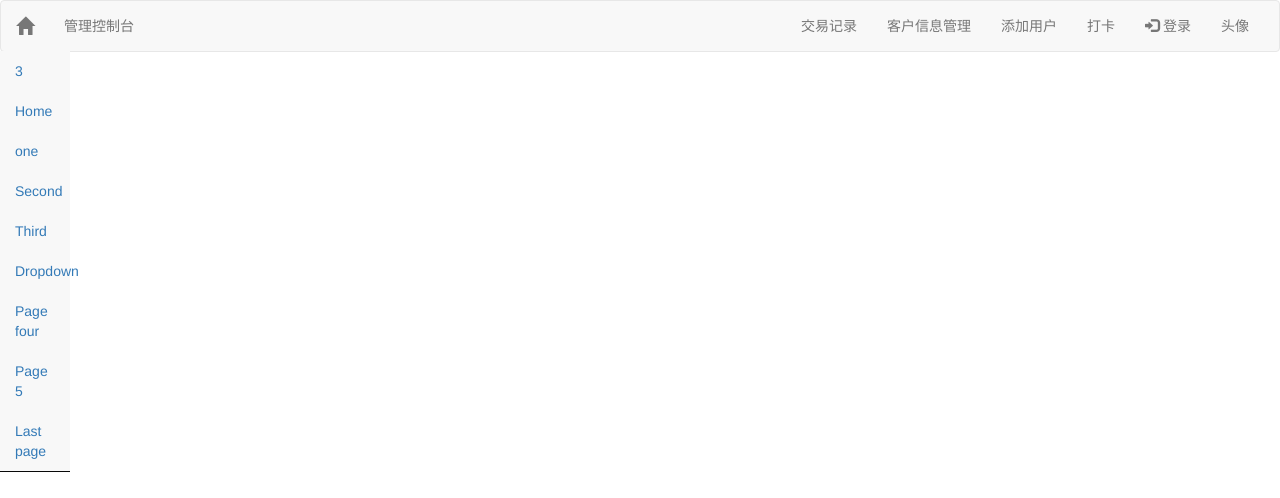
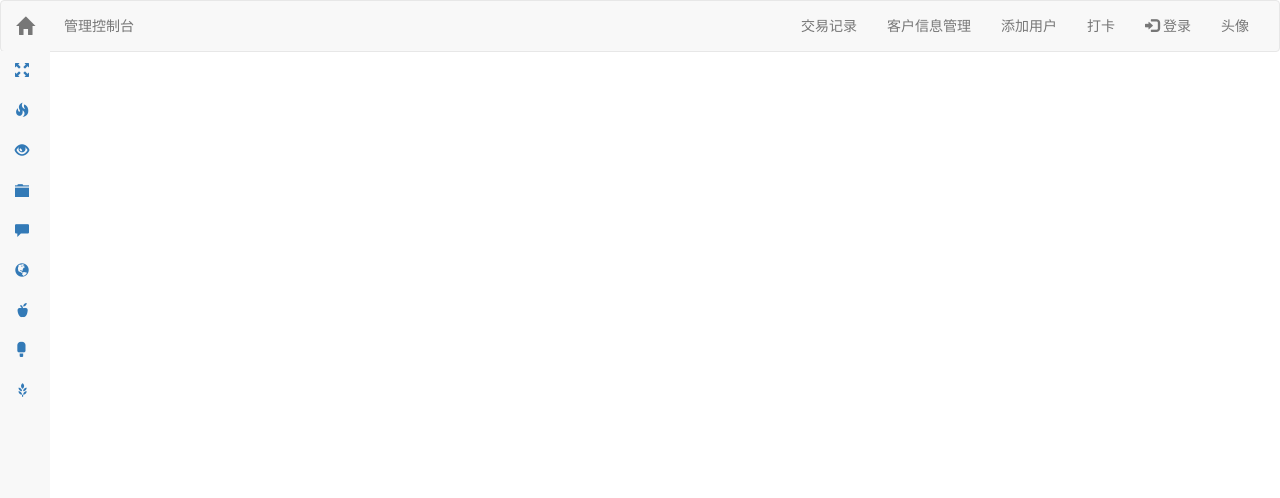
Before and after one commit to QiUYuuu/Management-console, a Vue app in the folder mmc/: page /index in a window 1280 px wide. Shown: the top 498 px of the page. Built offline with nearby package versions, Linux system fonts and the light colour scheme.

Commit message:
一些界面优化

```diff
--- a/mmc/src/components/index.vue
+++ b/mmc/src/components/index.vue
@@ -13,35 +13,35 @@
             <ul class="nav navbar-nav navbar-right">
               <li><router-link to="/add">交易记录</router-link></li>
               <li><router-link to="/add">客户信息管理</router-link></li>
-              <li><router-link to="/add">添加用户</router-link></li>
+              <li><router-link to="/reg">添加用户</router-link></li>
               <li><router-link to="/add">打卡</router-link></li>
-              <li><router-link to="/add"><span class="glyphicon glyphicon-log-in"></span> 登录</router-link></li>
+              <li><router-link to="/"><span class="glyphicon glyphicon-log-in"></span> 登录</router-link></li>
               <li><router-link to="/add">头像</router-link></li>
             </ul>
           </div><!--/.nav-collapse -->
         </div>
       </nav>
-      <nav style="width: 70px;top: 51px; background-color: #F8F8F8" class="navbar navbar-inverse navbar-fixed-top" id="sidebar-wrapper"
+      <nav style="width: 50px;height:100%;top: 51px; background-color: #F8F8F8" class="navbar navbar-inverse navbar-fixed-top" id="sidebar-wrapper"
            role="navigation">
         <ul class="nav sidebar-nav">
-          <li class="sidebar-brand"> <a href="#">  3 </a> </li>
-          <li> <a href="#"> <i class="fa fa-fw fa-home"> </i> Home </a> </li>
-          <li> <a href="#"> <i class="fa fa-fw fa-folder"> </i>  one </a> </li>
-          <li> <a href="#"> <i class="fa fa-fw fa-file-o"> </i> Second  </a> </li>
-          <li> <a href="#"> <i class="fa fa-fw fa-cog"> </i> Third </a> </li>
-          <li class="dropdown"> <a href="#" class="dropdown-toggle" data-toggle="dropdown"> <i class="fa fa-fw fa-plus"> </i> Dropdown  </a>
+          <li class="sidebar-brand"> <a href="#"> <span class="glyphicon glyphicon-fullscreen" aria-hidden="true"></span> </a> </li>
+          <li> <a href="#"> <i class="fa fa-fw fa-home"> </i> <span class="glyphicon glyphicon-fire" aria-hidden="true"></span> </a> </li>
+          <li> <a href="#"> <i class="fa fa-fw fa-folder"> </i>  <span class="glyphicon glyphicon-eye-open" aria-hidden="true"></span> </a> </li>
+          <li> <a href="#"> <i class="fa fa-fw fa-file-o"> </i> <span class="glyphicon glyphicon-folder-close" aria-hidden="true"></span>  </a> </li>
+          <li> <a href="#"> <i class="fa fa-fw fa-cog"> </i> <span class="glyphicon glyphicon-comment" aria-hidden="true"></span> </a> </li>
+          <li class="dropdown"> <a href="#" class="dropdown-toggle" data-toggle="dropdown"> <i class="fa fa-fw fa-plus"> </i> <span class="glyphicon glyphicon-globe" aria-hidden="true"></span>  </a>
             <ul class="dropdown-menu" role="menu">
-              <li class="dropdown-header"> Dropdown heading </li>
-              <li> <a href="#"> Action </a> </li>
-              <li> <a href="#"> Another action </a> </li>
-              <li> <a href="#"> Something else here </a> </li>
-              <li> <a href="#"> Separated link </a> </li>
-              <li> <a href="#"> One more separated link </a> </li>
+              <li class="dropdown-header"> <span class="glyphicon glyphicon-fullscreen" aria-hidden="true"></span> </li>
+              <li> <a href="#"> <span class="glyphicon glyphicon-phone" aria-hidden="true"></span> </a> </li>
+              <li> <a href="#"> <span class="glyphicon glyphicon-copyright-mark" aria-hidden="true"></span> </a> </li>
+              <li> <a href="#"> <span class="glyphicon glyphicon-tree-deciduous" aria-hidden="true"></span> </a> </li>
+              <li> <a href="#"> <span class="glyphicon glyphicon-cd" aria-hidden="true"></span> </a> </li>
+              <li> <a href="#"> <span class="glyphicon glyphicon-king" aria-hidden="true"></span> </a> </li>
             </ul>
           </li>
-          <li> <a href="#"> <i class="fa fa-fw fa-bank"> </i> Page four </a> </li>
-          <li> <a href="#"> <i class="fa fa-fw fa-dropbox"> </i> Page 5 </a> </li>
-          <li> <a href="#"> <i class="fa fa-fw fa-twitter"> </i> Last page </a> </li>
+          <li> <a href="#"> <i class="fa fa-fw fa-bank"> </i> <span class="glyphicon glyphicon-apple" aria-hidden="true"></span> </a> </li>
+          <li> <a href="#"> <i class="fa fa-fw fa-dropbox"> </i> <span class="glyphicon glyphicon-ice-lolly" aria-hidden="true"></span></a> </li>
+          <li> <a href="#"> <i class="fa fa-fw fa-twitter"> </i> <span class="glyphicon glyphicon-grain" aria-hidden="true"></span> </a> </li>
         </ul>
       </nav>
     </div>
```
